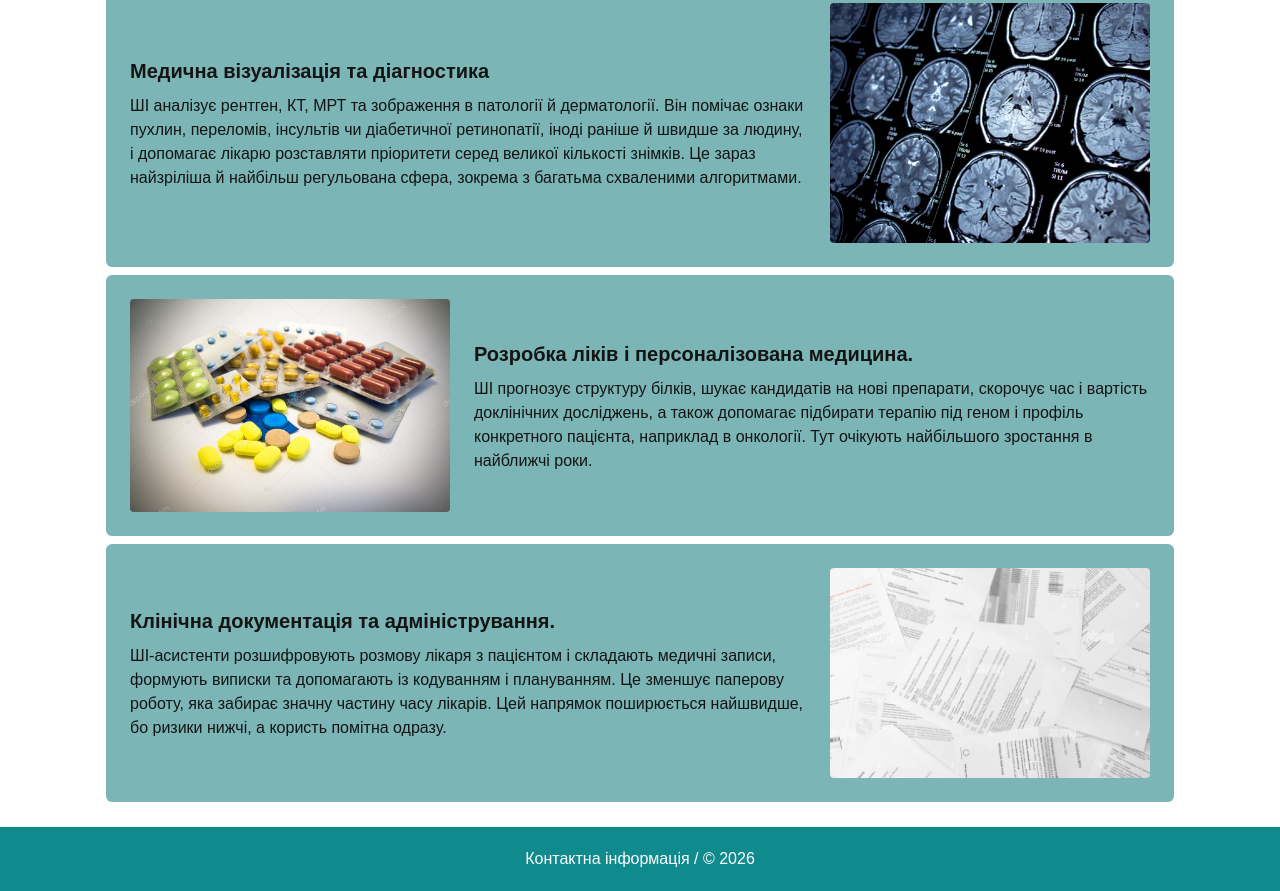
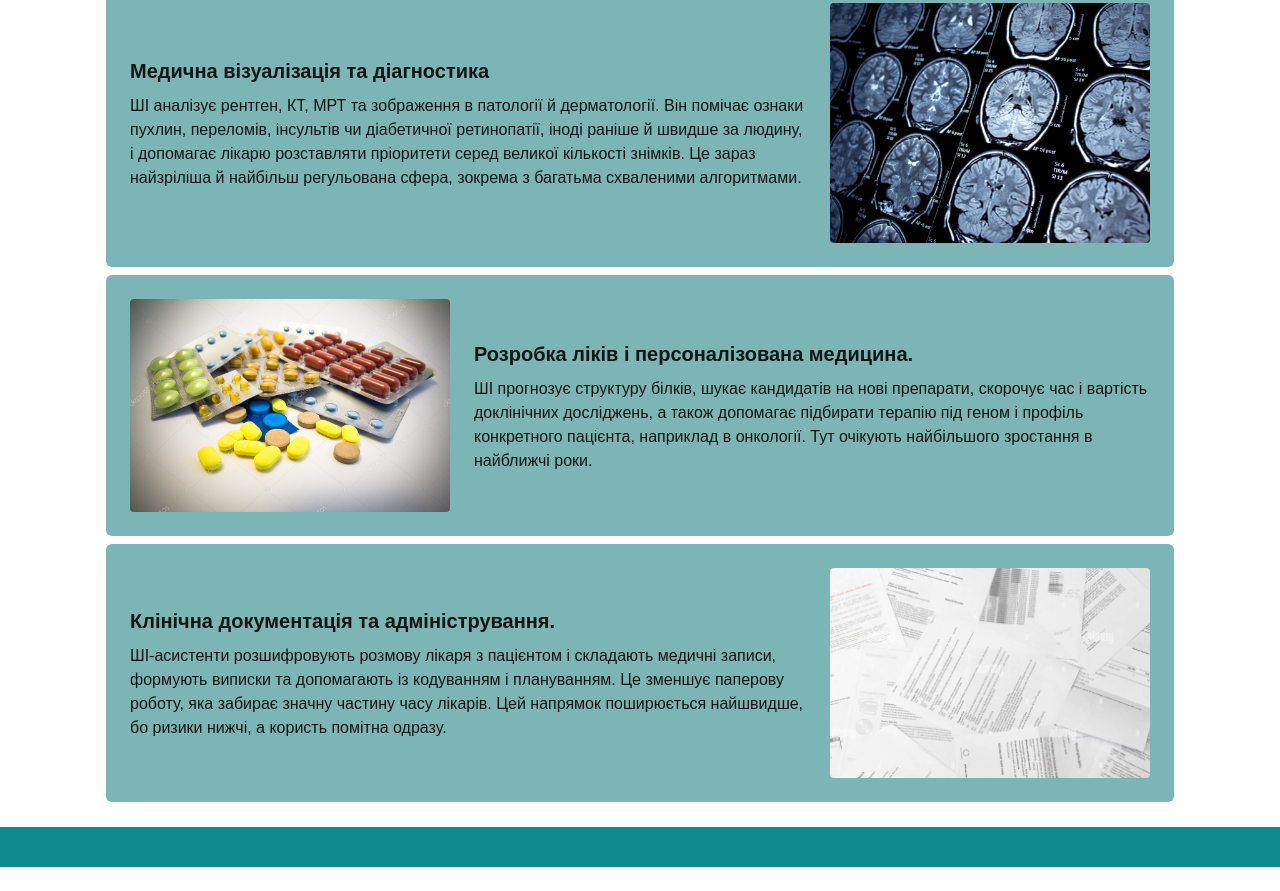
Before and after one commit to suirw-d/website-vdf, a plain HTML site: page index.html in a window 1280 px wide. Shown: the part 324-1215 px from the top of the page. After the commit the page ends 1191 px from the top, so only its background shows below. Drawn offline with Linux system fonts and the light colour scheme.

Commit message:
Update index.html

```diff
--- a/index.html
+++ b/index.html
@@ -3,7 +3,7 @@
 <head>
   <meta charset="UTF-8">
   <meta name="viewport" content="width=device-width, initial-scale=1">
-  <title>Назва сайту</title>
+  <title>Кафедра Комп'ютерних Наук</title>
   <link rel="stylesheet" href="style.css">
 </head>
 <body>
@@ -60,7 +60,7 @@
   </main>
 
   <footer class="footer">
-    <p>Контактна інформація / © 2026</p>
+
   </footer>
 
 </body>
```
